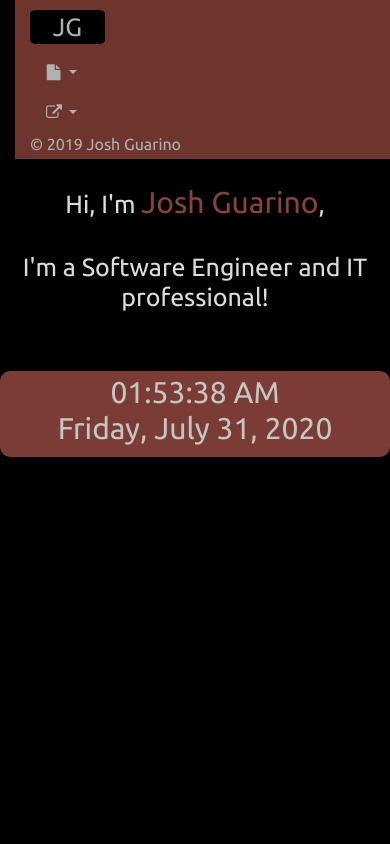
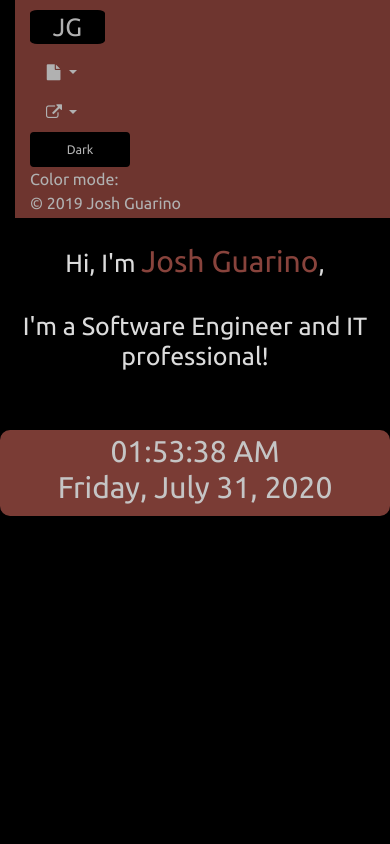
Before and after one commit to JoshGuarino/my_website, a Flask app: page / in a window 390 px wide. Run offline with Flask 2, Linux system fonts and the light colour scheme; parts of the project's set-up code (start-up, migrations or seed data) failed here and were passed over; some libraries are stand-ins or nearby versions.

Commit message:
added color button to mobile nav

```diff
--- a/joshguarino/static/css/mobile.css
+++ b/joshguarino/static/css/mobile.css
@@ -48,7 +48,7 @@
     #rowspace{ padding-bottom: 50px; }
     #josh{ height: 150px; width: 227px; }
     .card{ width: 200px; }
-    #btn{ width: 150px; font-size: 15px; }
+    #btn{ width: 100px; font-size: 12.5px; }
     h5{ font-size: 20px; }
     .mapouter{ height: 300px; width: 300px;}
     .gmap_canvas{ height: 300px; width: 300px; }
--- a/joshguarino/templates/nav.html
+++ b/joshguarino/templates/nav.html
@@ -39,10 +39,10 @@
 
 <div class="container-fluid" id="mobile_nav" data-aos="fade-down" data-aos-duration="700">
     <nav class="row">
-        <div class="col-sm-4">
+        <div class="col-sm-3">
             <h2 class="text-center" id='logo'><a href="/">JG</a></h2>
         </div>
-        <div class="col-sm-4">
+        <div class="col-sm-2">
             <a class="nav-link dropdown-toggle" href="#" id="navbarDropdown" role="button" data-toggle="dropdown">
                 <i class="fa fa-file"></i>
             </a>
@@ -64,6 +64,9 @@
             </div>
         </div>
         <div class="col-sm-2">
+            <a href="#" id="btn" class="btn btn-default" onclick="toggle_color();"><span id="color_mode">Dark</span></a><br><span>Color mode:</span>
+        </div>
+        <div class="col-sm-3">
             <a>© 2019 Josh Guarino</a>
         </div>
     </nav>
```
